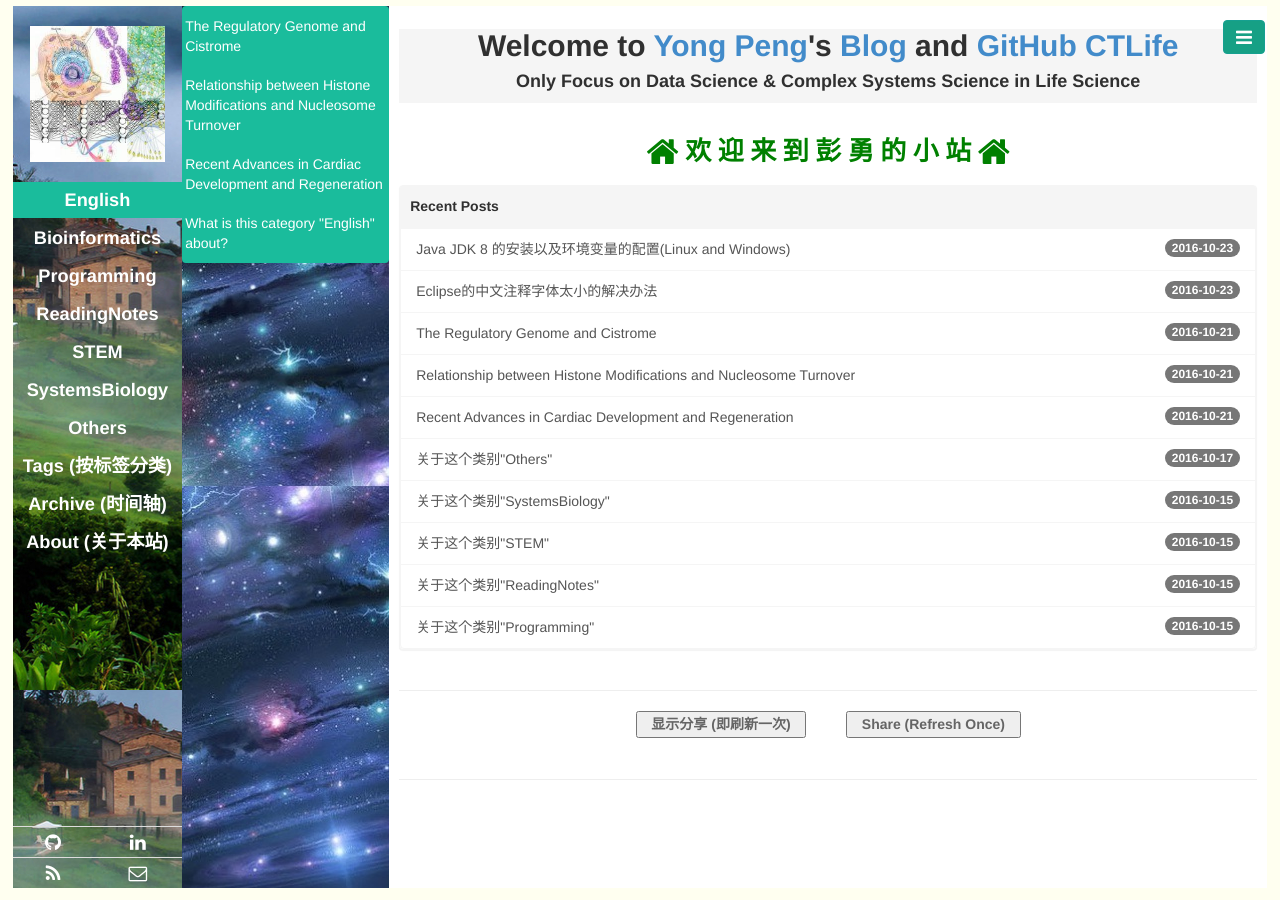
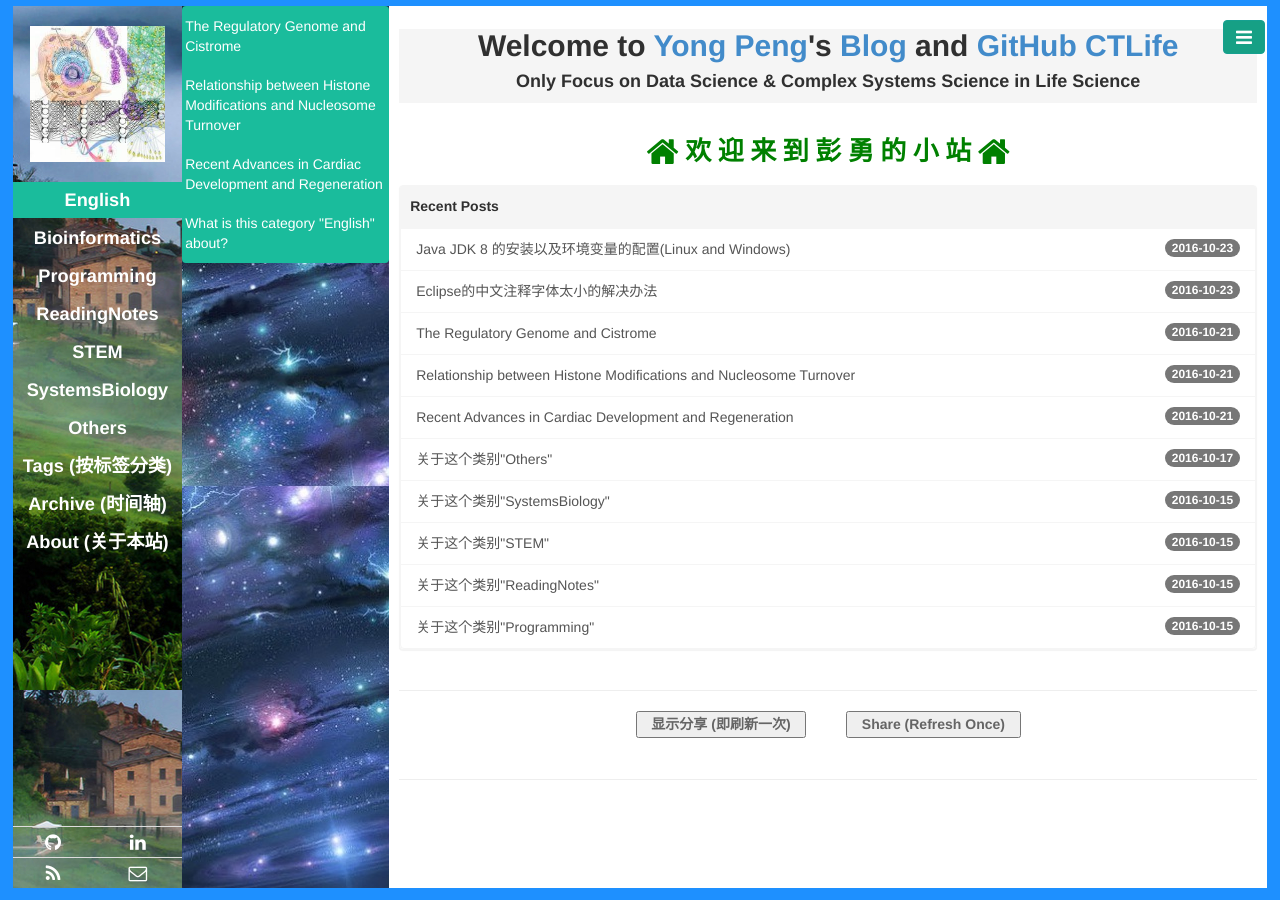
Before and after one commit to CTLife/CTLife.github.io, a Jekyll site: the page built from index.html, in a window 1280 px wide. Built offline with Jekyll 4.4.1, drawn with Linux system fonts in a browser that asks for light colours; Markdown is read by kramdown in place of the engine named in the settings; the list of posts is cut into pages by our own code.

Commit message:
Update base.css

```diff
--- a/public/css/base.css
+++ b/public/css/base.css
@@ -8,7 +8,7 @@ body, html {
   margin: 0%;
   height: 100%;
   overflow: auto;
-  background-color: #FFFFF0;
+  background-color: #1E90FF;
 }
 .row {
   height: 100%;
```
